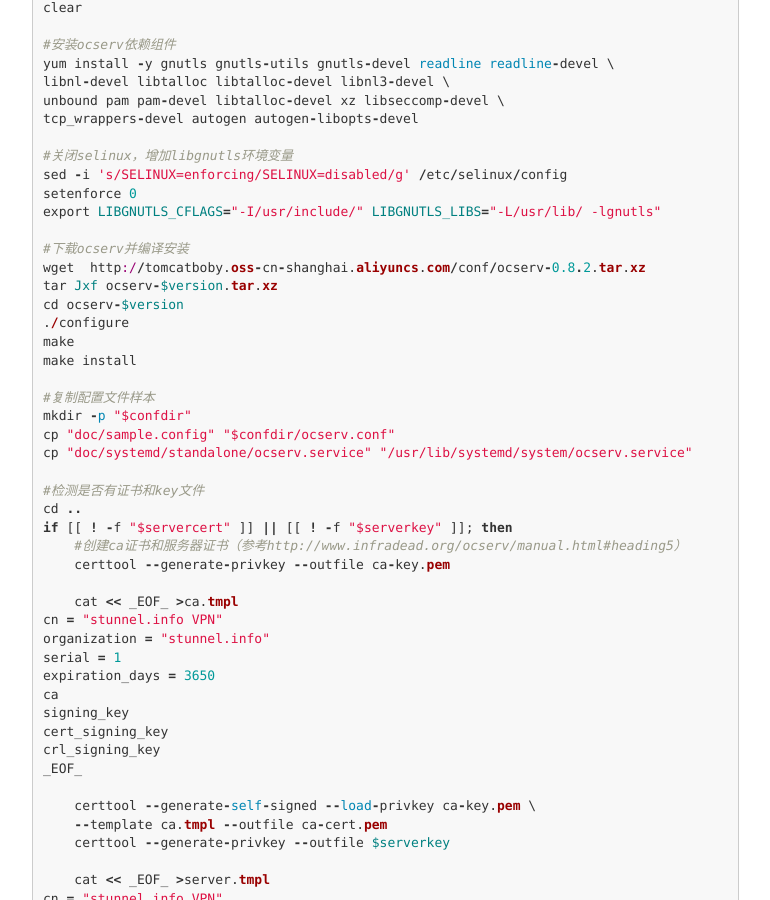
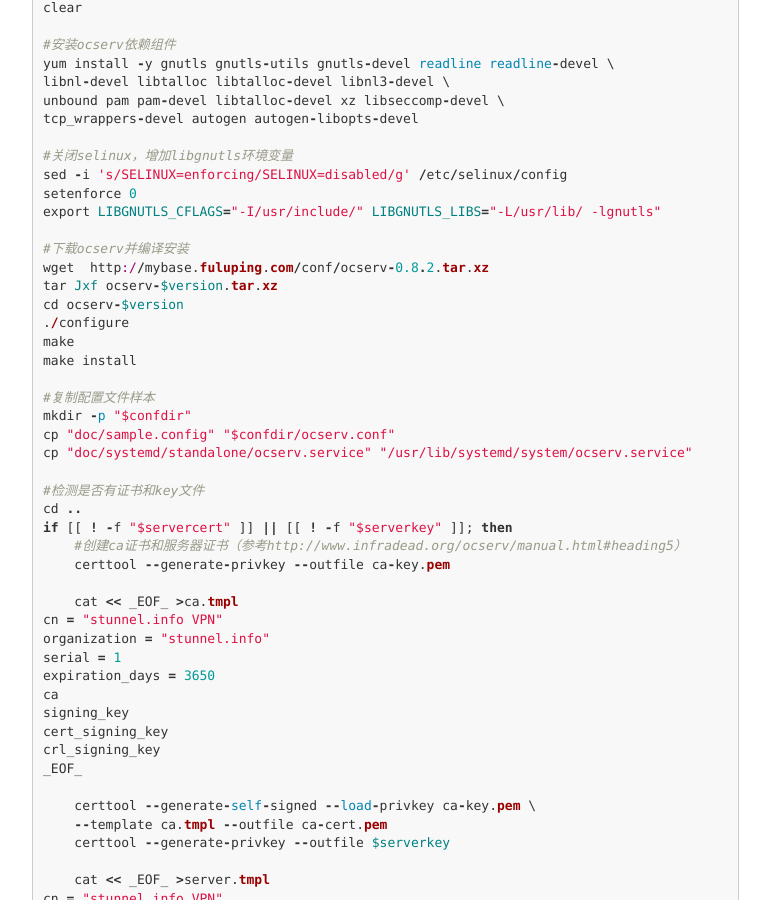
Before and after one commit to kingask/kingask.github.io, a Jekyll site: the page built from _posts/2013-10-25-ocserv.markdown, in a window 1280 px wide and 900 px high, scrolled down 2675 px. Shown: the whole window, without its empty margins (233-1003 px from the left). Built offline with Jekyll 4.4.1, drawn with Linux system fonts in a browser that asks for light colours; nearby versions of some CDN libraries; comment, search, counter and statistics services are not loaded; some of the changed lines change nothing that is shown.

Commit message:
modified:   _posts/2013-10-25-ocserv.markdown

```diff
--- a/_posts/2013-10-25-ocserv.markdown
+++ b/_posts/2013-10-25-ocserv.markdown
@@ -150,7 +150,7 @@ setenforce 0
 export LIBGNUTLS_CFLAGS="-I/usr/include/" LIBGNUTLS_LIBS="-L/usr/lib/ -lgnutls"
 
 #下载ocserv并编译安装
-wget  http://tomcatboby.oss-cn-shanghai.aliyuncs.com/conf/ocserv-0.8.2.tar.xz
+wget  http://mybase.fuluping.com/conf/ocserv-0.8.2.tar.xz
 tar Jxf ocserv-$version.tar.xz
 cd ocserv-$version
 ./configure
```
